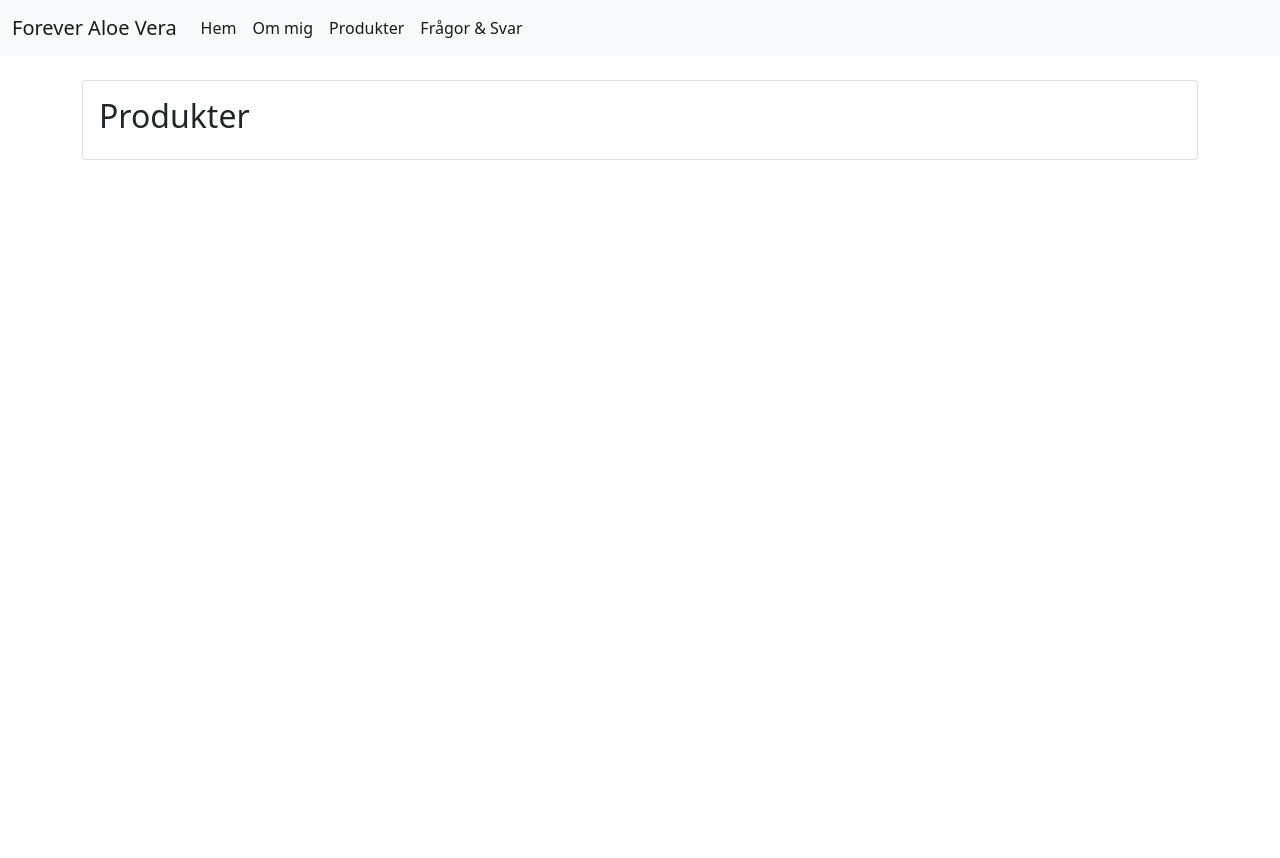
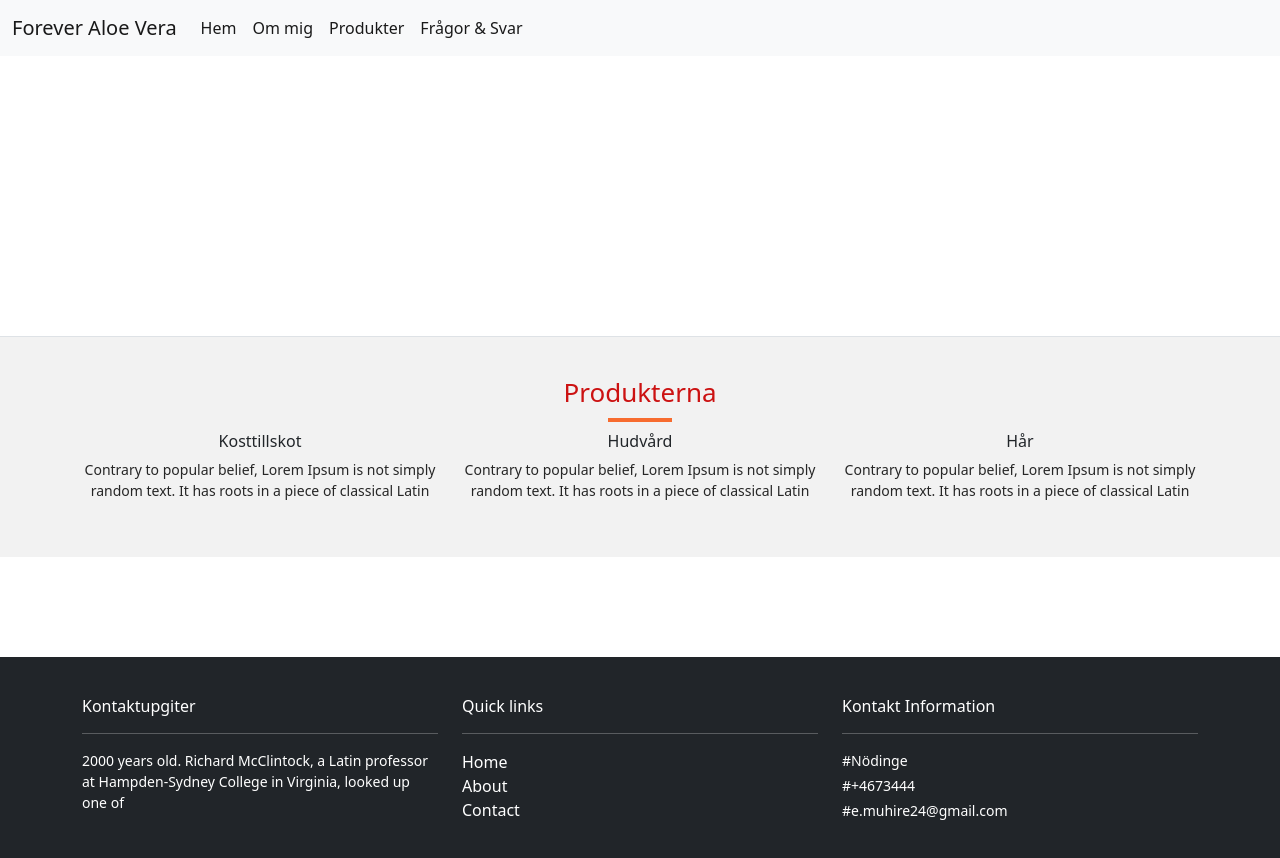
Before and after one commit to eric-muhire/johannas-website, a React (Create React App) app: page /product in a window 1280 px wide. Shown: the top 858 px of the page. Before the commit the page ends 800 px from the top, so only its background shows below. Built offline with nearby package versions, Linux system fonts and the light colour scheme.

Commit message:
feat:Add a footer with contact information
feat:Add contact form so that user can ask a question

```diff
--- a/src/App.css
+++ b/src/App.css
@@ -1,3 +1,8 @@
+p{
+  font-size: 14px;
+  color: #262626
+}
+
 .section{
   padding-top:  40px;
   padding-bottom: 40px;
@@ -18,3 +23,18 @@
   background-color: #f2f2f2f2;
 
 }
+.footer a{
+  color: #fff;
+  text-decoration: none;
+}
+.footer a:hover{
+  color: #f76c2f;
+
+}
+.section {
+  position: "fixed";
+          left: 0;
+  margin-top: 100px;
+          right: 0;
+
+}
--- a/src/App.js
+++ b/src/App.js
@@ -7,6 +7,9 @@ import About from "./components/pages/About";
 import Contact from "./components/pages/Contact";
 import Products from "./components/pages/Products";
 import { BrowserRouter as Router,Route, Routes } from "react-router-dom";
+import Footer from "./components/includes/Footer";
+
+
 function App() {
   return (
 
@@ -29,7 +32,14 @@ function App() {
       <Route path="/contact" element={<Contact/>}/>
       </Routes>
           </div>
+          <Routes>
+      <Route path="/products" element={<Products/>}/>
+      </Routes>
+
+          <Footer/>
+
       </Router>
+
 
 
   );
--- /dev/null
+++ b/src/components/includes/Footer.js
@@ -0,0 +1,47 @@
+import React from 'react';
+import {Link} from 'react-router-dom'
+
+
+function Footer(){
+    return(
+
+        <section className="section footer bg-dark text-white">
+        <div className="container">
+        <div className="row">
+            <div className="col-md-4 ">
+                <h6>Kontaktupgiter</h6>
+                <hr/>
+                <p className="text-white">
+                2000 years old. Richard McClintock, a Latin professor at Hampden-Sydney College in Virginia, looked up one of
+                </p>
+                </div>
+
+
+            <div className="col-md-4 ">
+                <h6>Quick links</h6>
+                <hr/>
+                <div><Link to="/">Home</Link></div>
+                <div><Link to="/about">About</Link></div>
+                <div><Link to="/">Contact</Link></div>
+                </div>
+
+            <div className="col-md-4 ">
+                <h6>Kontakt Information</h6>
+                <hr/>
+                <div><p className="text-white mb-1">#Nödinge</p></div>
+                <div><p className="text-white mb-1">#+4673444</p></div>
+                <div><p className="text-white mb-1">#e.muhire24@gmail.com</p></div>
+
+
+
+                </div>
+                </div>
+                </div>
+
+                </section>
+
+
+    );
+}
+
+export default Footer;
--- a/src/components/pages/About.js
+++ b/src/components/pages/About.js
@@ -1,15 +1,32 @@
 import React from 'react';
+import VisionMission from './includes/VisionMission';
 
 function About() {
     return(
-        <div className="container">
-            <div className="card mt-4">
-                 <div className="card-body">
-                     <h2>Om mig</h2>
+        <div>
+            <section className="py-4 bg-info">
+            <div className="container">
+            <div className="row">
+                 <div className="col-md-4 my-auto">
+                 <h4>Om mig</h4>
+                     </div>
+                    <div className="col-md-8 my-auto">
+                    <h6 className="float-end">
 
-
+                        </h6>
                      </div>
                  </div>
+                 </div>
+                 </section>
+                 <section className="section bg-c-light border-bottom">
+                     <div className="container">
+                         <h5 className="main-heading">Our Company</h5>
+                         <div className="underline"></div>
+                         <p>dfsmlsdkfskldflskdsd</p>
+                     </div>
+                 </section>
+                 <VisionMission/>
+
             </div>
     );
 
--- a/src/components/pages/Contact.js
+++ b/src/components/pages/Contact.js
@@ -2,15 +2,65 @@ import React from 'react';
 
 function Contact() {
     return(
+        <div>
+        <section class="py-4 bg-info">
         <div className="container">
-            <div className="card mt-4">
+            <div className="row">
+            <div className="color-4-my-auto">
                  <div className="card-body">
-                     <h2>Frågor & svar</h2>
 
+                     <h4>Frågor & svar</h4>
+                     </div>
+                    <div className="col-md-8 my-auto">
 
                      </div>
                  </div>
-            </div>
+                 </div>
+                 </div>
+                 </section>
+                <section className="section"><br/><br/><br/><br/>
+
+
+                <div className="container">
+                    <div className="card shadow">
+                        <div className="card-body">
+                            <h2></h2>
+                            <div className="row">
+                            <div className="col-md-6">
+                            <h5>Kontakta mig</h5>
+                            <hr />
+                            <div className="form-group">
+                                <label className="margin-bottom-1" for="">Ditt namn</label>
+                                <input type="text" className="form-control" placeholder="Skriv in ditt namn"/>
+                            </div>
+                            <div className="form-group">
+                                <label className="margin-bottom-1" for="">Telefonnummer</label>
+                                <input type="text" className="form-control" placeholder="Skriv in ditt namn"/>
+
+                            </div>
+                            <div className="form-group">
+                                <label className="margin-bottom-1" for="">E-mail Address</label>
+                                <input type="text" className="form-control" placeholder="Skriv in ditt namn"/>
+                            </div>
+                            <div className="form-group">
+                                <label className="margin-bottom-1">Meddelande</label>
+                                <textarea rows="3" className="form-control" placeholder="Skriv in ditt meddelande"></textarea>
+                            </div>
+                            <div className="form-group">
+                                <button type="button" className="btn btn-primary shadow width-100">Skicka meddelandet</button>
+                            </div>
+
+                            <div className="col-md-6">
+                            </div>
+                        </div>
+                        </div>
+                    </div>
+                    </div>
+                    </div>
+
+                    </section>
+                    </div>
+
     );
 
 }
--- a/src/components/pages/Home.js
+++ b/src/components/pages/Home.js
@@ -3,6 +3,8 @@ import React from 'react';
 import Slider from '../includes/Slider';
 import {Link} from 'react-router-dom';
 import VisionMission from './includes/VisionMission';
+import service1 from '../images/service1.jpg';
+
 
 function Home() {
     return(
@@ -35,6 +37,42 @@ function Home() {
                 {/*Our vision, mission and values */}
 
                 <VisionMission/>
+
+
+                {/*Our Services */}
+                <section className="section bg-c-light border-top">
+        <div className="container">
+        <div className="row">
+            <div className="col-md-12 md-4 ">
+                <h3 className="main-heading">Our Services</h3>
+                <div className="underline mx-auto"></div>
+
+            </div>
+            <div className="col-md-4 ">
+
+                <div className="card shadow">
+                <img src="Service1" className="w-100 border-botom" alt="Services" />
+                   <div className="card-body">
+                       <img src={service1} className="w-100 border-botom" alt="Services" />
+                   <h6>Service1</h6>
+                   <div className="underline"></div>
+                   <p>
+                   Contrary to popular belief, Lorem Ipsum is not simply random text.
+                    It has roots in a piece of classical Latin literatur
+                   </p>
+                      <Link to="/services" className="btn btn-link">Read more</Link>
+
+                   </div>
+                </div>
+
+
+            </div>
+            </div>
+            </div>
+
+      </section>
+
+
         </div>
 
 );
--- a/src/components/pages/Products.js
+++ b/src/components/pages/Products.js
@@ -1,16 +1,21 @@
 import React from 'react';
+import Produkterna from './includes/Produkterna';
 
 function Products() {
     return(
-        <div className="container">
-            <div className="card mt-4">
-                 <div className="card-body">
-                     <h2>Produkter</h2>
+        <div className="content-container">
+              <section className="section">
+                  <div className="container">
+                  <div className="row">
+                      <div className="col-md-12 text-center">
 
+                 </div>
+                </div>
+                  </div>
+                </section>
+                <Produkterna/>
+            </div>
 
-                     </div>
-                 </div>
-            </div>
     );
 
 }
--- /dev/null
+++ b/src/components/pages/includes/Produkterna.js
@@ -0,0 +1,51 @@
+import React from 'react';
+
+function Produkterna() {
+    return(
+        <section className="section bg-c-light border-top">
+        <div className="container">
+        <div className="row">
+            <div className="col-md-12 md-4 text-center">
+                <h3 className="main-heading">Produkterna</h3>
+                <div className="underline mx-auto"></div>
+
+            </div>
+            <div className="col-md-4 text-center">
+                <h6>Kosttillskot</h6>
+                <p>
+                Contrary to popular belief, Lorem Ipsum is not simply random text.
+                  It has roots in a piece of classical Latin
+                </p>
+
+
+
+            </div>
+            <div className="col-md-4 text-center">
+                <h6>Hudvård</h6>
+                <p>
+                Contrary to popular belief, Lorem Ipsum is not simply random text.
+                  It has roots in a piece of classical Latin
+                </p>
+
+
+
+            </div>
+            <div className="col-md-4 text-center">
+                <h6>Hår</h6>
+                <p>
+                Contrary to popular belief, Lorem Ipsum is not simply random text.
+                  It has roots in a piece of classical Latin
+                </p>
+
+            </div>
+            </div>
+
+        </div>
+      </section>
+
+
+    );
+
+}
+
+export default Produkterna;
```
Also changed, not shown: src/components/images/service1.jpg (added).
